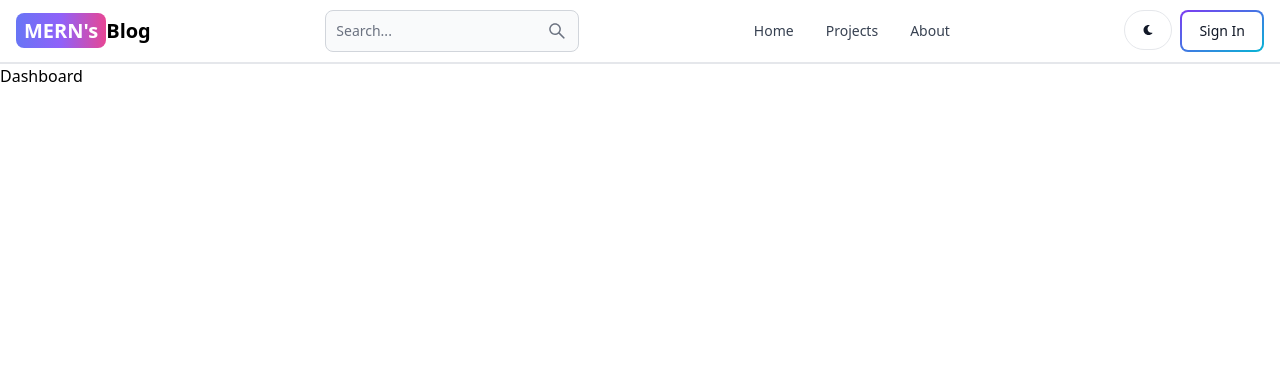
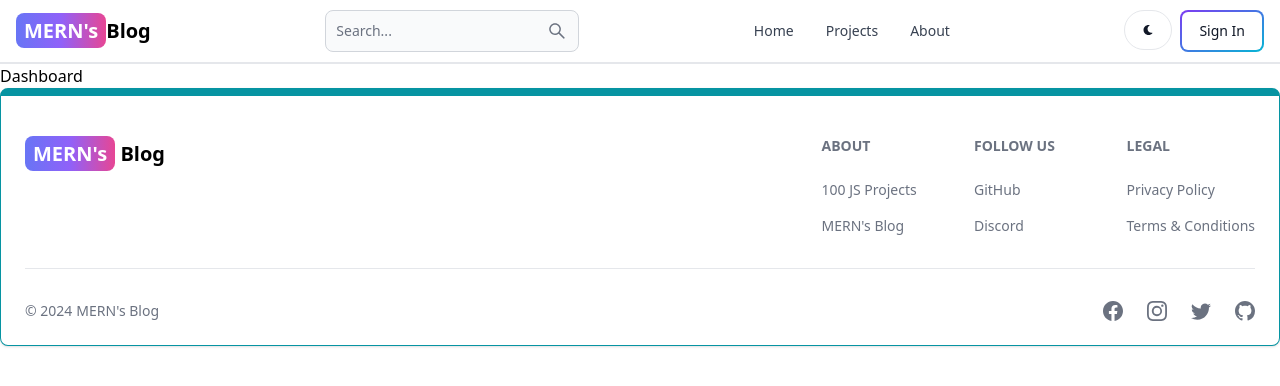
Before and after one commit to AhmerRiaz/mern-blog, a React (Vite) app in the folder client/: page /dashboard in a window 1280 px wide. Shown: the top 386 px of the page. Built offline with nearby package versions, Linux system fonts and the light colour scheme.

Commit message:
create footer components

```diff
--- a/client/src/App.jsx
+++ b/client/src/App.jsx
@@ -6,6 +6,7 @@
 import Signin from './pages/Signin'
 import Dashboard from './pages/Dashboard'
 import Header from './components/Header'
+import Footer from './components/Footer'
 
 export default function App() {
   return (
@@ -19,7 +20,7 @@
       <Route path="/signin" element={<Signin />} />
       <Route path="/dashboard" element={<Dashboard />} />
     </Routes>
-
+   <Footer/>
    </BrowserRouter>
   )
 }
--- /dev/null
+++ b/client/src/components/Footer.jsx
@@ -0,0 +1,67 @@
+import { Footer } from 'flowbite-react'
+import { Link } from 'react-router-dom'
+import { BsFacebook, BsInstagram, BsTwitter, BsGithub } from 'react-icons/bs'
+
+export default function FooterCom() {
+  return (
+    <Footer container className='border border-t-8 border-teal-500'>
+        <div className="w-full max-w-7xl mx-auto">
+            <div className="grid w-full justify-between sm:flex md:grid-cols-1">
+                <div className="mt-5">
+                <Link to={'/'} className='self-center whitespace-nowrap text-lg sm:text-xl font-semibold dark:text-white'>
+                    <span className='px-2 py-1 bg-gradient-to-r from-indigo-500 via-purple-500 to-pink-500 rounded-lg text-white' >
+                    MERN's</span> Blog
+                </Link>
+               </div>
+            <div className="grid grid-cols-2 gap-8 mt-4 sm:grid-cols-3 sm:
+            sm:gap-6">
+                <div>
+                <Footer.Title  title='About'/>
+                <Footer.LinkGroup col>
+                    <Footer.Link href="#" target='_blank' rel='noopener noreferrer'>
+                        100 JS Projects
+                    </Footer.Link>
+                    <Footer.Link href="/about" target='_blank' rel='noopener noreferrer'>
+                        MERN's Blog
+                    </Footer.Link>
+                </Footer.LinkGroup>
+                </div>
+                <div>
+                <Footer.Title  title='Follow Us'/>
+                <Footer.LinkGroup col>
+                    <Footer.Link href="https://github.com/AhmerRiaz" target='_blank' rel='noopener noreferrer'>
+                        GitHub
+                    </Footer.Link>
+                    <Footer.Link href="#" target='_blank' rel='noopener noreferrer'>
+                        Discord
+                    </Footer.Link>
+                </Footer.LinkGroup>
+                </div>
+                <div>
+                <Footer.Title  title='Legal'/>
+                <Footer.LinkGroup col>
+                    <Footer.Link href="#" target='_blank' rel='noopener noreferrer'>
+                        Privacy Policy
+                    </Footer.Link>
+                    <Footer.Link href="/about" target='_blank' rel='noopener noreferrer'>
+                        Terms &amp; Conditions
+                    </Footer.Link>
+                </Footer.LinkGroup>
+                </div>
+                </div>
+        </div>
+        <Footer.Divider/>
+        <div className="w-full sm:flex sm:items-center sm:justify-between">
+            <Footer.Copyright href='#' by="MERN's Blog" year={new Date().getFullYear()}/>
+
+        <div className="flex gap-6 sm:mt-0 mt-6 sm:justify-center ">
+            <Footer.Icon href='#' icon={BsFacebook}/>
+            <Footer.Icon href='#' icon={BsInstagram}/>
+            <Footer.Icon href='#' icon={BsTwitter}/>
+            <Footer.Icon href='#' icon={BsGithub}/>
+            </div>
+        </div>
+        </div>
+    </Footer>
+  )
+}
```
